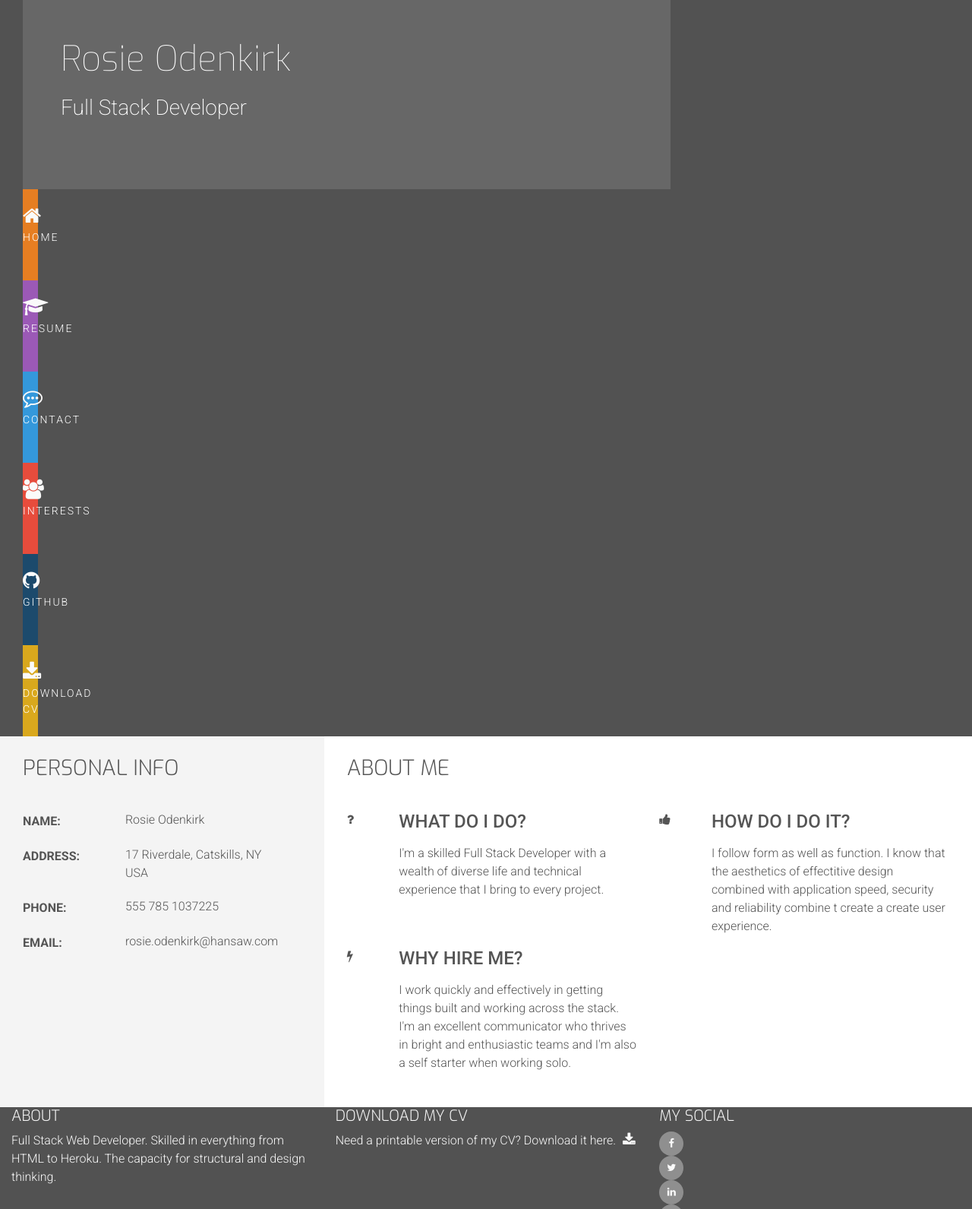
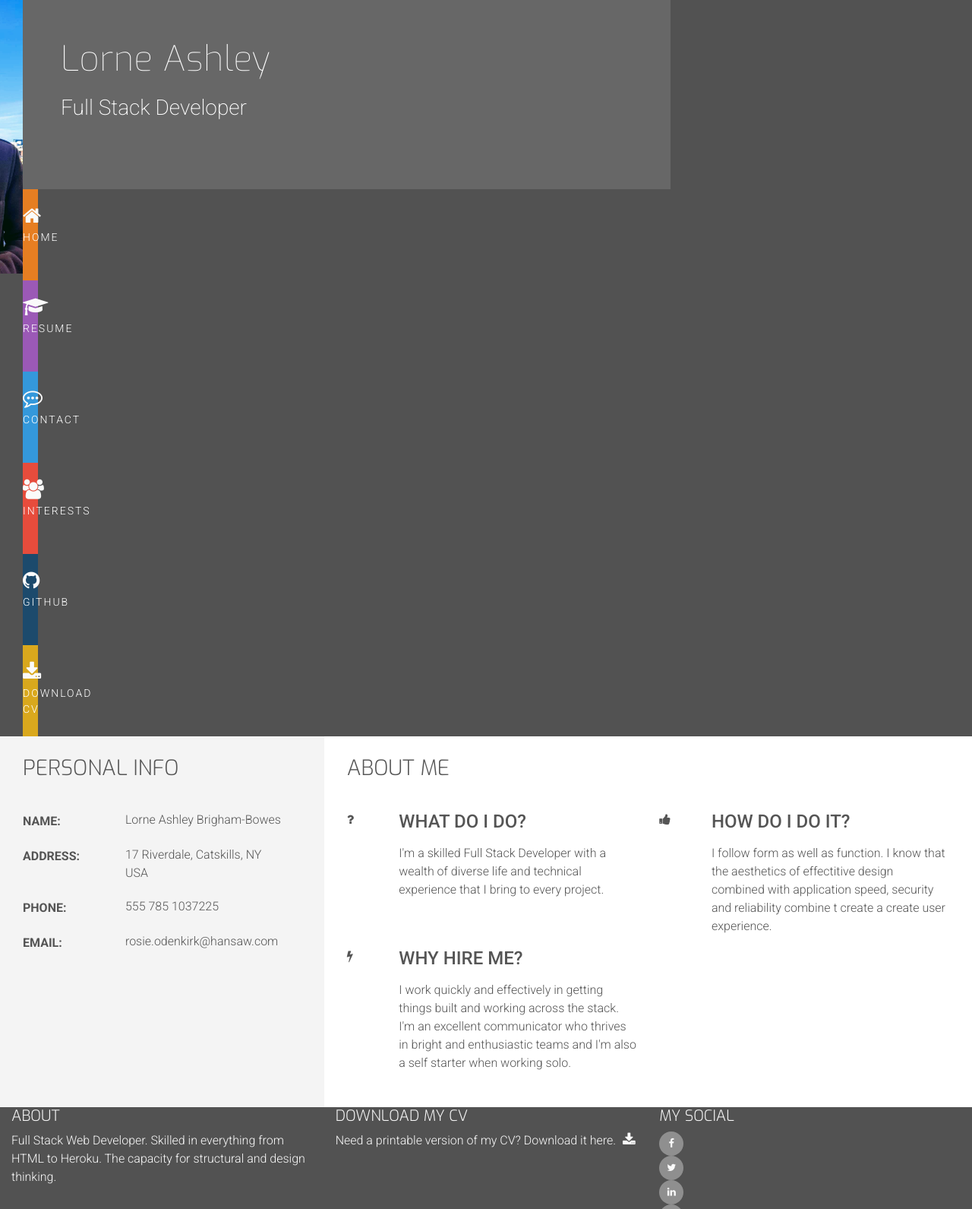
Before and after one commit to lornebb/portfolio, a plain HTML site: page index.html in a window 1280 px wide. Shown: the top 1591 px of the page at 76% size. Drawn offline with nearby package versions, Linux system fonts and the light colour scheme.

Commit message:
upadted - minor information
minor information changes to personal info on INDEX.html

```diff
--- a/assets/css/style.css
+++ b/assets/css/style.css
@@ -118,7 +118,7 @@ header {
 }
 
 .logo {
-    background: url("../images/rosie.jpg");
+    background: url("../images/profile-pic.jpg");
     background-position: center;
     background-repeat: no-repeat;
     background-size: cover;
--- a/index.html
+++ b/index.html
@@ -6,7 +6,6 @@
     <meta name="viewport" content="width=device-width, initial-scale=1, shrink-to-fit=no">
     <meta http-equiv="X-UA-Compatible" content="ie=edge">
     <meta name="Description" content="Enter your description here" />
-
     <link rel="stylesheet" href="https://stackpath.bootstrapcdn.com/bootstrap/4.5.2/css/bootstrap.min.css"
         integrity="sha384-JcKb8q3iqJ61gNV9KGb8thSsNjpSL0n8PARn9HuZOnIxN0hoP+VmmDGMN5t9UJ0Z" crossorigin="anonymous">
     <link rel="stylesheet" href="https://maxcdn.bootstrapcdn.com/font-awesome/4.7.0/css/font-awesome.min.css"
@@ -14,7 +13,7 @@
     <link rel="stylesheet" href="https://cdnjs.cloudflare.com/ajax/libs/hover.css/2.1.1/css/hover-min.css"
         type="text/css" />
     <link rel="stylesheet" href="assets/css/style.css" type="text/css" />
-    <title>Hello, world!</title>
+    <title>Lorne Ashley Online Portfolio</title>
 </head>
 
 <body>
@@ -26,7 +25,7 @@
             <div class="col-md-8">
                 <div class="row bg-color-name-title">
                     <div class="heading">
-                        <h1 class="name">Rosie Odenkirk</h1>
+                        <h1 class="name">Lorne Ashley</h1>
                         <h2 class="title">Full Stack Developer</h2>
                     </div>
                 </div>
@@ -74,7 +73,7 @@
                         <p class="uppercase">Name:</p>
                     </div>
                     <div class="value">
-                        <p>Rosie Odenkirk</p>
+                        <p>Lorne Ashley Brigham-Bowes</p>
                     </div>
                 </div>
                 <div class="personal-info-item">
```
